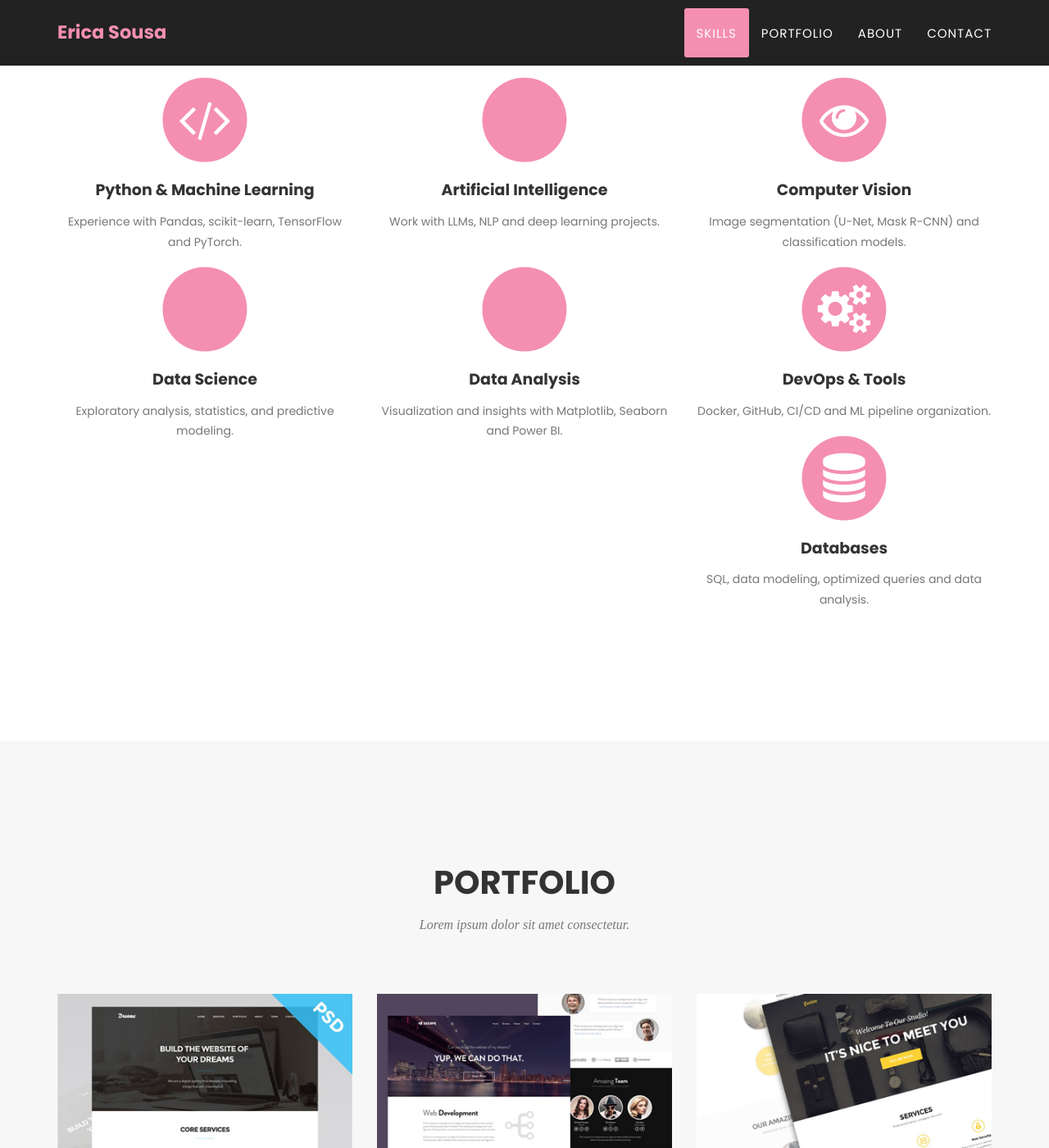
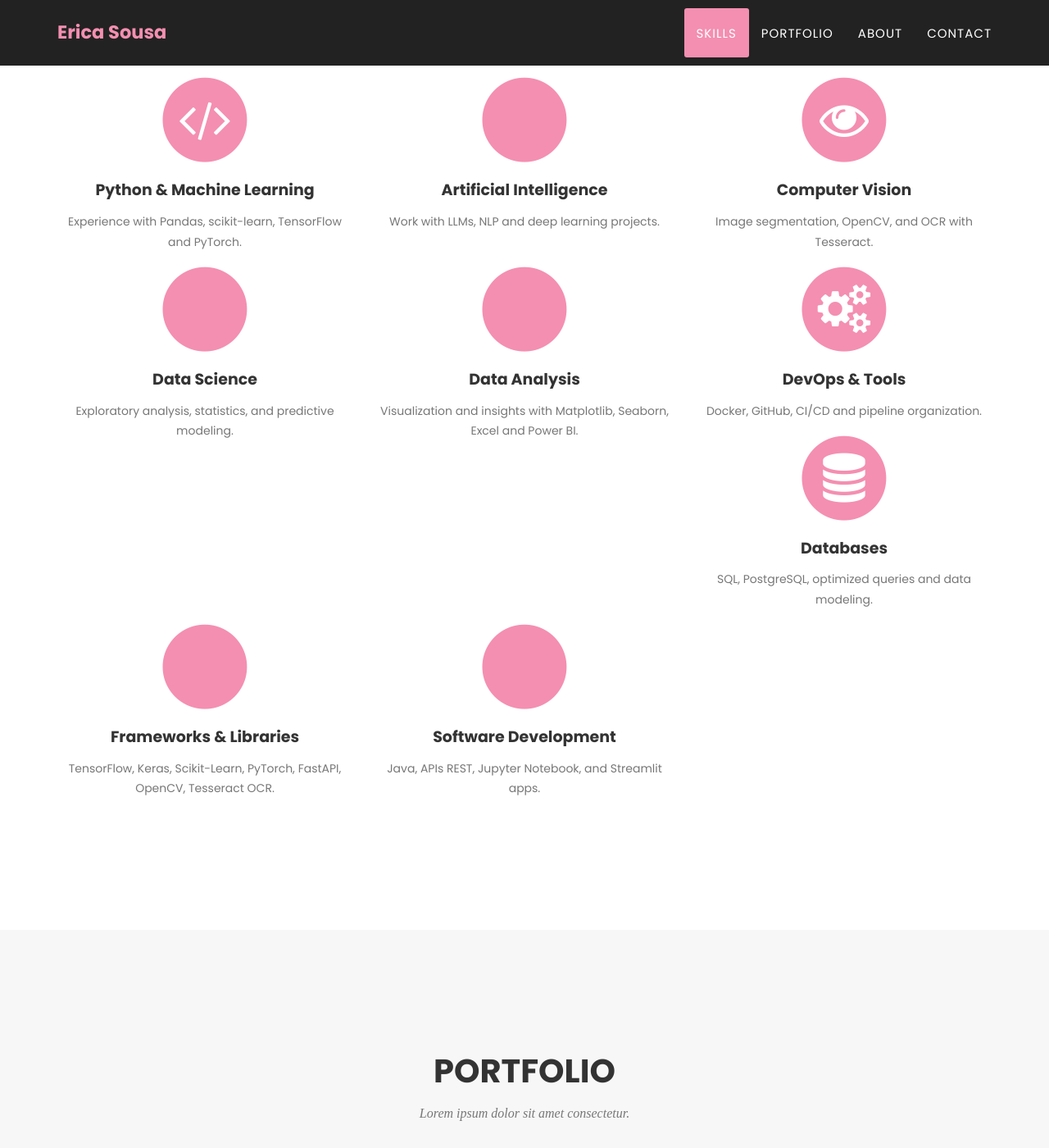
Before and after one commit to ericasousaa/EricaSousa, a Jekyll site: the page built from index.html, in a window 1280 px wide and 1400 px high, scrolled down 978 px. Shown: the whole window at 82% size. Built offline with Jekyll 4.4.1, drawn with Linux system fonts in a browser that asks for light colours; some web fonts are replaced.

Commit message:
Update services.html

```diff
--- a/_includes/services.html
+++ b/_includes/services.html
@@ -9,7 +9,7 @@
     </div>
 
     <div class="row text-center">
-      <!-- Skill 1 -->
+      <!-- Python & ML -->
       <div class="col-md-4">
         <span class="fa-stack fa-4x">
           <i class="fa fa-circle fa-stack-2x text-primary"></i>
@@ -19,7 +19,7 @@
         <p class="text-muted">Experience with Pandas, scikit-learn, TensorFlow and PyTorch.</p>
       </div>
 
-      <!-- Skill 2 -->
+      <!-- AI -->
       <div class="col-md-4">
         <span class="fa-stack fa-4x">
           <i class="fa fa-circle fa-stack-2x text-primary"></i>
@@ -29,17 +29,17 @@
         <p class="text-muted">Work with LLMs, NLP and deep learning projects.</p>
       </div>
 
-      <!-- Skill 3 -->
+      <!-- Computer Vision -->
       <div class="col-md-4">
         <span class="fa-stack fa-4x">
           <i class="fa fa-circle fa-stack-2x text-primary"></i>
           <i class="fa fa-eye fa-stack-1x fa-inverse"></i>
         </span>
         <h4 class="service-heading">Computer Vision</h4>
-        <p class="text-muted">Image segmentation (U-Net, Mask R-CNN) and classification models.</p>
+        <p class="text-muted">Image segmentation, OpenCV, and OCR with Tesseract.</p>
       </div>
 
-      <!-- Skill 4 -->
+      <!-- Data Science -->
       <div class="col-md-4">
         <span class="fa-stack fa-4x">
           <i class="fa fa-circle fa-stack-2x text-primary"></i>
@@ -49,34 +49,54 @@
         <p class="text-muted">Exploratory analysis, statistics, and predictive modeling.</p>
       </div>
 
-      <!-- Skill 5 -->
+      <!-- Data Analysis -->
       <div class="col-md-4">
         <span class="fa-stack fa-4x">
           <i class="fa fa-circle fa-stack-2x text-primary"></i>
           <i class="fa fa-chart-line fa-stack-1x fa-inverse"></i>
         </span>
         <h4 class="service-heading">Data Analysis</h4>
-        <p class="text-muted">Visualization and insights with Matplotlib, Seaborn and Power BI.</p>
+        <p class="text-muted">Visualization and insights with Matplotlib, Seaborn, Excel and Power BI.</p>
       </div>
 
-      <!-- Skill 6 -->
+      <!-- DevOps -->
       <div class="col-md-4">
         <span class="fa-stack fa-4x">
           <i class="fa fa-circle fa-stack-2x text-primary"></i>
           <i class="fa fa-cogs fa-stack-1x fa-inverse"></i>
         </span>
         <h4 class="service-heading">DevOps & Tools</h4>
-        <p class="text-muted">Docker, GitHub, CI/CD and ML pipeline organization.</p>
+        <p class="text-muted">Docker, GitHub, CI/CD and pipeline organization.</p>
       </div>
 
-      <!-- Skill 7 -->
+      <!-- Databases -->
       <div class="col-md-4">
         <span class="fa-stack fa-4x">
           <i class="fa fa-circle fa-stack-2x text-primary"></i>
           <i class="fa fa-database fa-stack-1x fa-inverse"></i>
         </span>
         <h4 class="service-heading">Databases</h4>
-        <p class="text-muted">SQL, data modeling, optimized queries and data analysis.</p>
+        <p class="text-muted">SQL, PostgreSQL, optimized queries and data modeling.</p>
+      </div>
+
+      <!-- Frameworks -->
+      <div class="col-md-4">
+        <span class="fa-stack fa-4x">
+          <i class="fa fa-circle fa-stack-2x text-primary"></i>
+          <i class="fa fa-project-diagram fa-stack-1x fa-inverse"></i>
+        </span>
+        <h4 class="service-heading">Frameworks & Libraries</h4>
+        <p class="text-muted">TensorFlow, Keras, Scikit-Learn, PyTorch, FastAPI, OpenCV, Tesseract OCR.</p>
+      </div>
+
+      <!-- Software Development -->
+      <div class="col-md-4">
+        <span class="fa-stack fa-4x">
+          <i class="fa fa-circle fa-stack-2x text-primary"></i>
+          <i class="fa fa-laptop-code fa-stack-1x fa-inverse"></i>
+        </span>
+        <h4 class="service-heading">Software Development</h4>
+        <p class="text-muted">Java, APIs REST, Jupyter Notebook, and Streamlit apps.</p>
       </div>
     </div>
   </div>
```
